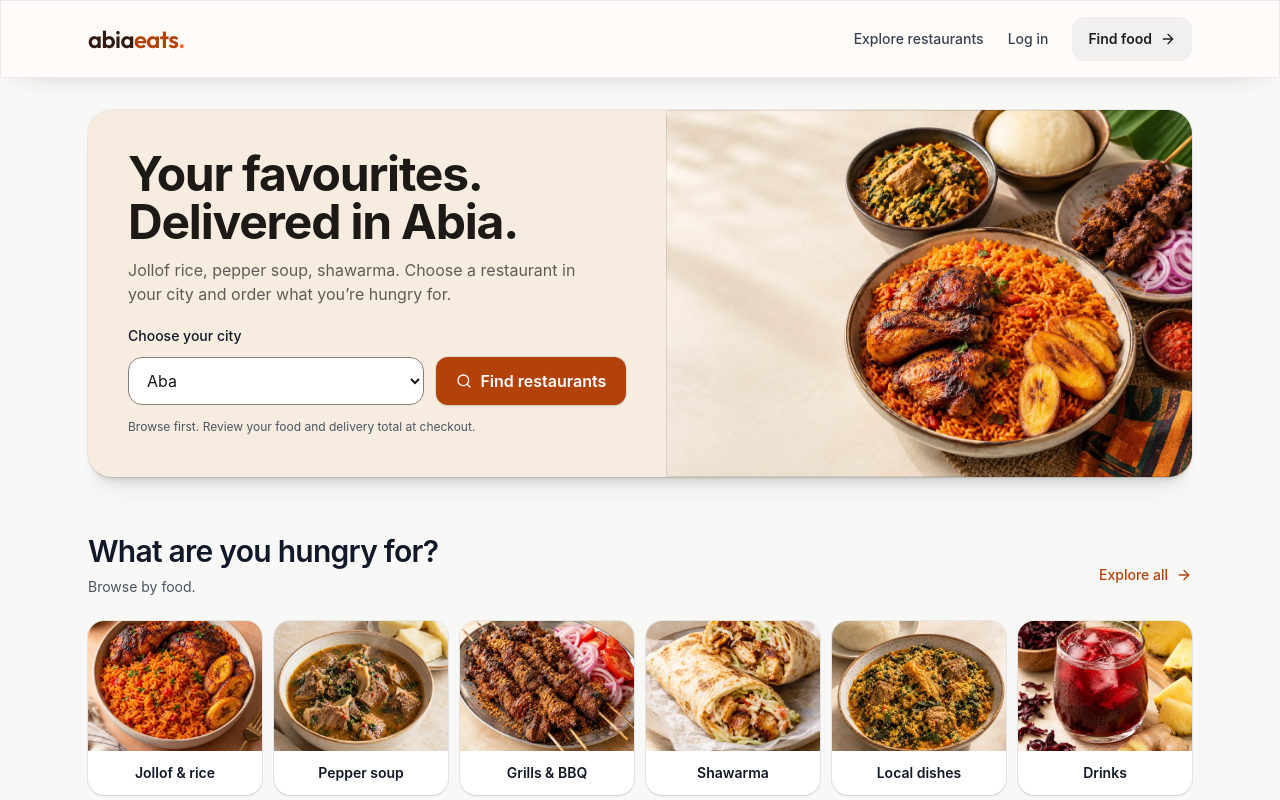
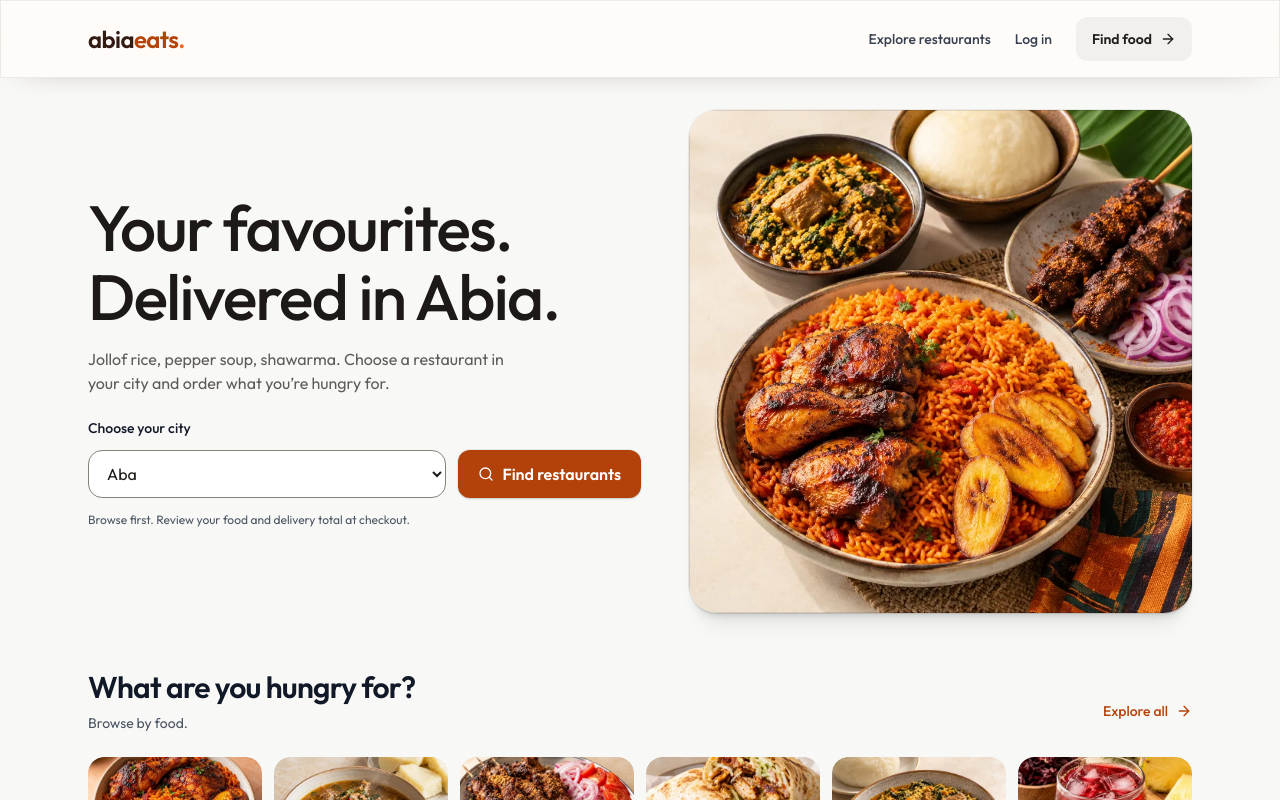
Before and after one commit to Matthias141/AbiaEats, a Next.js app: page / in a window 1280 px wide. Shown: the top 800 px of the page. Built offline with nearby package versions, Linux system fonts and the light colour scheme.

Commit message:
Redesign customer browsing with compact imagery and a floating navigation dock

```diff
--- a/src/app/(customer)/layout.tsx
+++ b/src/app/(customer)/layout.tsx
@@ -6,9 +6,9 @@ export default function CustomerLayout({
   children: React.ReactNode;
 }) {
   return (
-    <>
+    <div className="customer-surface">
       {children}
       <BottomNav />
-    </>
+    </div>
   );
 }
--- a/src/app/globals.css
+++ b/src/app/globals.css
@@ -527,3 +527,39 @@
 }
 
 @layer components { .cart-food-row { display: grid; grid-template-columns: 4rem minmax(0,1fr); gap: .875rem; padding: 1rem; border: 1px solid transparent; border-radius: 1.25rem; background: white; box-shadow: var(--shadow-sm); } }
+
+/* Customer app: photographic content, restrained chrome, floating navigation. */
+@layer components {
+  .customer-surface { font-family: var(--font-outfit), sans-serif; }
+  .customer-surface .font-body { font-family: inherit; }
+  .customer-surface h1, .customer-surface h2, .customer-surface h3 { font-weight: 500; }
+  .customer-surface .eats-topbar { border: 0; background: rgba(248,248,246,.9); box-shadow: none; }
+  .customer-surface .restaurant-card { background: transparent; border: 0; border-radius: 0; box-shadow: none; }
+  .customer-surface .restaurant-photo { box-shadow: var(--shadow-sm); }
+  .customer-surface .restaurant-search { background: white; border-color: #e5e5e5; border-radius: 1.1rem; box-shadow: 0 3px 14px -9px rgba(0,0,0,.18); }
+  .customer-surface .restaurant-search:focus-within { border-color: #9a390e; }
+  .food-feature { position: relative; min-height: 13rem; overflow: hidden; border-radius: 1.6rem; background: #181818; box-shadow: var(--shadow-sm); }
+  .food-feature-scrim { position: absolute; inset: 0; background: linear-gradient(90deg,rgba(20,20,20,.96) 0%,rgba(20,20,20,.94) 32%,rgba(20,20,20,.88) 66%,rgba(20,20,20,.2) 85%,rgba(20,20,20,0) 100%); }
+  .food-feature-copy { position: relative; z-index: 1; width: 70%; padding: 1.5rem; }
+  .food-feature-copy h1 { color: white; }
+  .food-feature-copy p { color: #e5e5e5; }
+  .customer-dock { position: fixed; z-index: 50; bottom: max(14px,env(safe-area-inset-bottom)); left: 50%; transform: translateX(-50%); width: calc(100% - 32px); max-width: 400px; padding: 6px; border: 1px solid rgba(255,255,255,.18); border-radius: 999px; background: rgba(24,24,24,.94); backdrop-filter: blur(20px); box-shadow: var(--shadow-lg),inset 0 1px 0 rgba(255,255,255,.1); }
+  .customer-dock-inner { display: flex; align-items: stretch; justify-content: space-around; }
+  .customer-dock-item { position: relative; display: flex; flex: 1; min-width: 0; min-height: 56px; flex-direction: column; align-items: center; justify-content: center; gap: 3px; border-radius: 30px; color: #d5d5d5; }
+  .customer-dock-item.is-active { color: white; }
+  .customer-dock-item:focus-visible { outline-color: white; outline-offset: 0; }
+  .customer-dock-icon { position: relative; display: grid; place-items: center; width: 32px; height: 28px; border-radius: 999px; }
+  .customer-dock-item.is-active .customer-dock-icon { background: #f26522; color: #171717; }
+  .customer-dock-item > span { font-size: .6875rem; line-height: 1.3; font-weight: 500; }
+  .menu-cart-bar { bottom: calc(6.5rem + env(safe-area-inset-bottom)); }
+  @media (min-width: 640px) { .food-feature { min-height: 16rem; } .food-feature-copy { width: 60%; padding: 2rem; } }
+}
+@media (prefers-reduced-transparency: reduce), (prefers-contrast: more) {
+  .customer-dock { background: #181818; backdrop-filter: none; }
+  .customer-surface .eats-topbar { background: #f8f8f6; backdrop-filter: none; }
+}
+@media (forced-colors: active) {
+  .customer-dock { background: Canvas; border-color: CanvasText; }
+  .customer-dock-item, .customer-dock-item.is-active { color: CanvasText; }
+  .customer-dock-item.is-active .customer-dock-icon { background: Highlight; color: HighlightText; }
+}
--- a/src/app/page.tsx
+++ b/src/app/page.tsx
@@ -27,7 +27,7 @@ const CRAVINGS = [
 
 export default function LandingPage() {
   return (
-    <div className="min-h-screen bg-light-bg">
+    <div className="min-h-screen bg-light-bg font-brand">
       <header className="eats-topbar">
         <nav
           aria-label="Main navigation"
@@ -108,10 +108,10 @@ export default function LandingPage() {
                 <Link
                   key={category.tag}
                   href={`/restaurants?tag=${category.tag}`}
-                  className="ui-press overflow-hidden rounded-2xl bg-white beautiful-sm"
+                  className="ui-press overflow-hidden rounded-2xl"
                 >
-                  <span className="relative block aspect-[4/3] overflow-hidden"><Image src={CUISINE_PHOTOS[category.tag]} alt="" fill sizes="(min-width: 640px) 170px, 33vw" className="object-cover" /></span>
-                  <span className="block px-2 py-3 text-center text-sm font-semibold leading-snug">{category.name}</span>
+                  <span className="relative block aspect-[4/3] overflow-hidden rounded-2xl"><Image src={CUISINE_PHOTOS[category.tag]} alt="" fill sizes="(min-width: 640px) 170px, 33vw" className="object-cover" /></span>
+                  <span className="block px-2 py-3 text-center text-sm font-medium leading-snug">{category.name}</span>
                 </Link>
               );
             })}
--- a/src/components/customer/food-banner.tsx
+++ b/src/components/customer/food-banner.tsx
@@ -1,22 +1,37 @@
 import Image from "next/image";
 import type { ReactNode } from "react";
 
-export function FoodBanner({ headingId, eyebrow, title, description, children }: {
+export function FoodBanner({ headingId, eyebrow, title, description, children, compact = false }: {
   headingId: string;
   eyebrow?: string;
   title: ReactNode;
   description: string;
   children?: ReactNode;
+  compact?: boolean;
 }) {
+  if (compact) return (
+    <section aria-labelledby={headingId}>
+      <div className="food-feature">
+        <Image src="/images/food-banner.webp" alt="Nigerian jollof rice, grilled chicken, plantain, egusi soup and suya" fill priority sizes="(min-width: 1280px) 1104px, 100vw" className="object-cover object-[70%_65%]" />
+        <div className="food-feature-scrim" />
+        <div className="food-feature-copy">
+          {eyebrow && <p className="mb-3 text-xs font-medium text-muted-foreground sm:text-sm">{eyebrow}</p>}
+          <h1 id={headingId} className="font-brand text-[clamp(1.75rem,4vw,3rem)] font-medium leading-[1.12] tracking-tight text-foreground">{title}</h1>
+          <p className="mt-3 max-w-xs text-sm leading-relaxed text-muted-foreground">{description}</p>
+        </div>
+      </div>
+      {children && <div className="mt-5 min-w-0">{children}</div>}
+    </section>
+  );
   return (
-    <section aria-labelledby={headingId} className="beautiful-md grid overflow-hidden rounded-3xl bg-[#f6ecdf] lg:grid-cols-[1.1fr_1fr]">
-      <div className="flex min-w-0 flex-col justify-center p-5 sm:p-8 lg:p-10">
+    <section aria-labelledby={headingId} className="grid items-center gap-7 lg:grid-cols-[1.1fr_1fr] lg:gap-12">
+      <div className="flex min-w-0 flex-col justify-center py-4 sm:py-6">
         {eyebrow && <p className="mb-3 text-sm font-medium text-muted-foreground">{eyebrow}</p>}
-        <h1 id={headingId} className="text-3xl font-bold leading-tight tracking-tight text-foreground sm:text-4xl lg:text-5xl">{title}</h1>
-        <p className="mt-3 max-w-md text-sm leading-relaxed text-muted-foreground sm:text-base">{description}</p>
-        {children && <div className="mt-5 min-w-0">{children}</div>}
+        <h1 id={headingId} className="font-brand text-[clamp(2rem,5vw,4rem)] font-medium leading-[1.08] tracking-tight text-foreground">{title}</h1>
+        <p className="mt-4 max-w-md text-sm leading-relaxed text-muted-foreground sm:text-base">{description}</p>
+        {children && <div className="mt-6 min-w-0">{children}</div>}
       </div>
-      <div className="relative aspect-[2/1] min-w-0 lg:aspect-auto lg:min-h-[20rem]">
+      <div className="beautiful-md relative aspect-[16/10] min-w-0 overflow-hidden rounded-[1.75rem] lg:aspect-square">
         <Image src="/images/food-banner.webp" alt="Nigerian jollof rice, grilled chicken, plantain, egusi soup and suya" fill priority sizes="(min-width: 1280px) 550px, (min-width: 1024px) 50vw, 100vw" className="food-photo object-cover object-right" />
       </div>
     </section>
--- a/src/components/customer/restaurant-card.tsx
+++ b/src/components/customer/restaurant-card.tsx
@@ -20,7 +20,7 @@ export function RestaurantCard({
       href={`/restaurants/${restaurant.id}`}
       className="restaurant-card group"
     >
-      <div className="relative aspect-[16/10] overflow-hidden bg-orange-50">
+      <div className="restaurant-photo relative aspect-[16/10] overflow-hidden rounded-[1.4rem] bg-orange-50">
         {restaurant.cover_image_url || restaurant.image_url ? (
           <Image
             src={restaurant.cover_image_url || restaurant.image_url || ""}
@@ -47,9 +47,9 @@ export function RestaurantCard({
           {restaurant.is_open ? "Open now" : "Currently closed"}
         </Badge>
       </div>
-      <div className="p-4 sm:p-5">
+      <div className="px-1 pb-3 pt-4">
         <div className="flex items-start justify-between gap-3">
-          <h3 className="font-body text-lg font-semibold leading-snug tracking-tight text-foreground">
+          <h3 className="font-brand text-lg font-medium leading-snug tracking-tight text-foreground">
             {restaurant.name}
           </h3>
           {restaurant.rating_count > 0 && (
@@ -68,7 +68,7 @@ export function RestaurantCard({
         <p className="mt-2 text-sm text-gray-600">
           {restaurant.cuisine_tags.slice(0, 3).join(" · ")}
         </p>
-        <div className="mt-4 flex flex-wrap items-center gap-x-4 gap-y-2 border-t border-gray-100 pt-3 text-sm text-muted-foreground">
+        <div className="mt-4 flex flex-wrap items-center gap-x-4 gap-y-2 pt-1 text-sm text-muted-foreground">
           <span className="flex items-center gap-1.5">
             <Clock className="size-3.5" aria-hidden="true" />
             {restaurant.min_delivery_time}–{restaurant.max_delivery_time} min
--- a/src/components/customer/restaurant-detail.tsx
+++ b/src/components/customer/restaurant-detail.tsx
@@ -491,10 +491,10 @@ export function RestaurantDetail({
 
       {/* Floating Cart Bar */}
       {itemCount > 0 && (
-        <div className="fixed bottom-0 left-0 right-0 z-50 p-4 liquid-glass-nav border-x-0 border-b-0 safe-bottom">
+        <div className="menu-cart-bar fixed left-0 right-0 z-40 px-4">
           <div className="max-w-2xl mx-auto">
             <Link href="/cart">
-              <div className="w-full min-h-[52px] flex items-center justify-between gap-3 px-5 py-3 rounded-2xl gradient-orange text-white font-medium shadow-lg shadow-brand-orange/25 active:scale-[0.97] transition-transform cursor-pointer">
+              <div className="w-full min-h-[52px] flex items-center justify-between gap-3 px-5 py-3 rounded-2xl bg-gray-900 text-white font-medium beautiful-md active:scale-[0.97] transition-transform cursor-pointer">
                 <div className="flex items-center gap-3">
                   <div className="relative">
                     <ShoppingBag className="w-5 h-5" />
```
Also changed, not shown: src/app/(customer)/home/page.tsx (+4 -4 lines), src/components/customer/bottom-nav.tsx (+7 -10 lines), src/components/customer/discovery-controls.tsx (+4 -4 lines), 4 other files (tests, documents, lock files or other folders).
